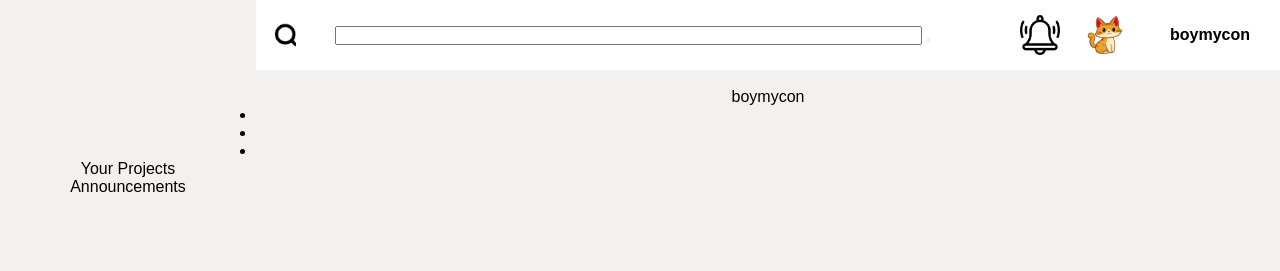
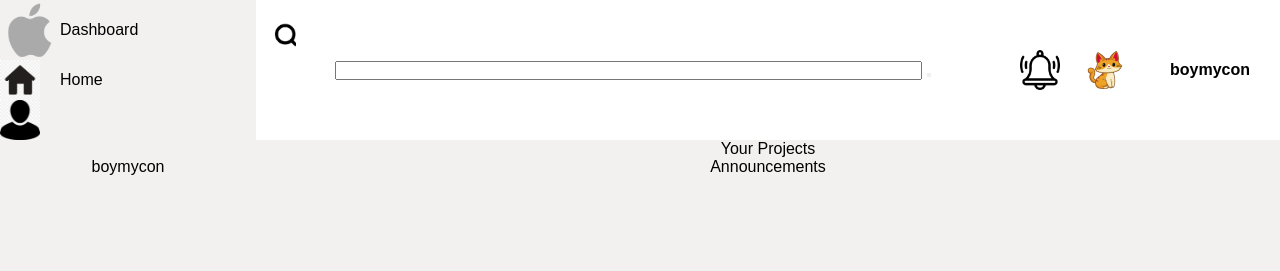
Before and after one commit to hoangvu2002/admin-dashboard, a plain HTML site: page index.html in a window 1280 px wide. Drawn offline with Linux system fonts and the light colour scheme.

Commit message:
Add the elements and styling in the sidebar

```diff
--- a/css/styles.css
+++ b/css/styles.css
@@ -61,5 +61,33 @@ body{
 }
 
 .sidebar {
+    grid-column: 1/2;
+    grid-row: 1/-1;
+    display: grid;
+}
 
+.logo img {
+    width: 60px;
+    height: 60px;
 }
+
+.side-content img {
+    width: 40px;
+    height: 40px;
+}
+
+.logo {
+    display: grid;
+    grid-template-columns: 60px auto;
+    align-items: center;
+}
+
+.side-content {
+    display: grid;
+    grid-template-columns: 60px auto;
+    align-items: center;
+}
+
+.sidebar span {
+    text-align: left;
+}
--- a/index.html
+++ b/index.html
@@ -19,9 +19,17 @@
             <span class="username">boymycon</span>
         </div>
         <div class="sidebar">
-            <div class="logo"></div>
-            <div class="side-content"></div>
-            <div class="side-content"></div>
+            <div class="logo">
+                <img src="image/Apple-logo.png" alt="logo">
+                <span>Dashboard</span>
+            </div>
+            <div class="side-content">
+                <img src="image/png-clipart-logo-house-home-house-angle-building-thumbnail.png" alt="logo house">
+                <span>Home</span>
+            </div>
+            <div class="side-content">
+                <img src="image/png-transparent-user-profile-computer-icons-profile-heroes-black-silhouette-thumbnail.png" alt="">
+            </div>
             <div class="side-content"></div>
             <div class="side-content"></div>
             <div class="side-content"></div>
```
Also changed, not shown: image/Apple-logo.png (added), image/png-clipart-logo-house-home-house-angle-building-thumbnail.png (added), image/png-transparent-user-profile-computer-icons-profile-heroes-black-silhouette-thumbnail.png (added).
